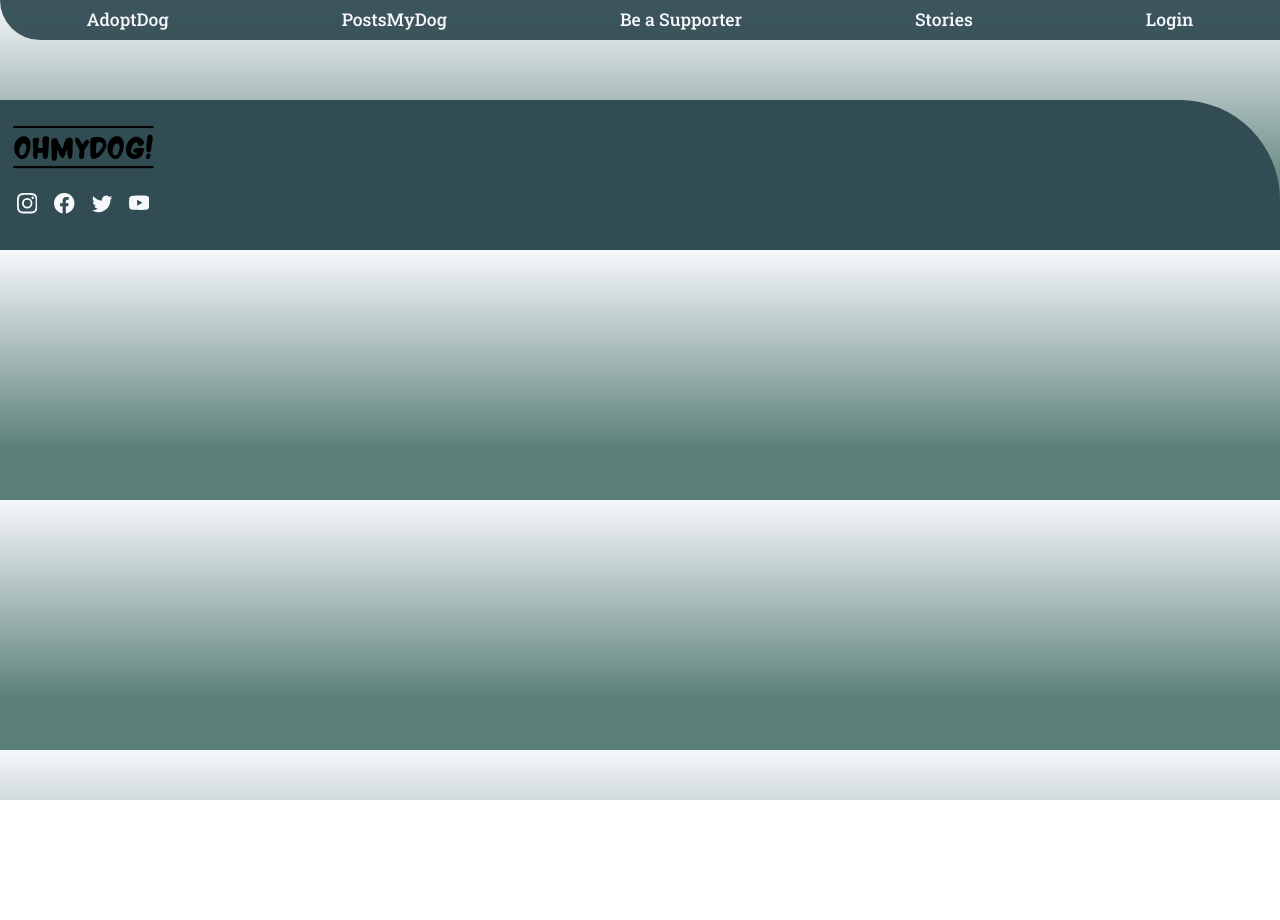
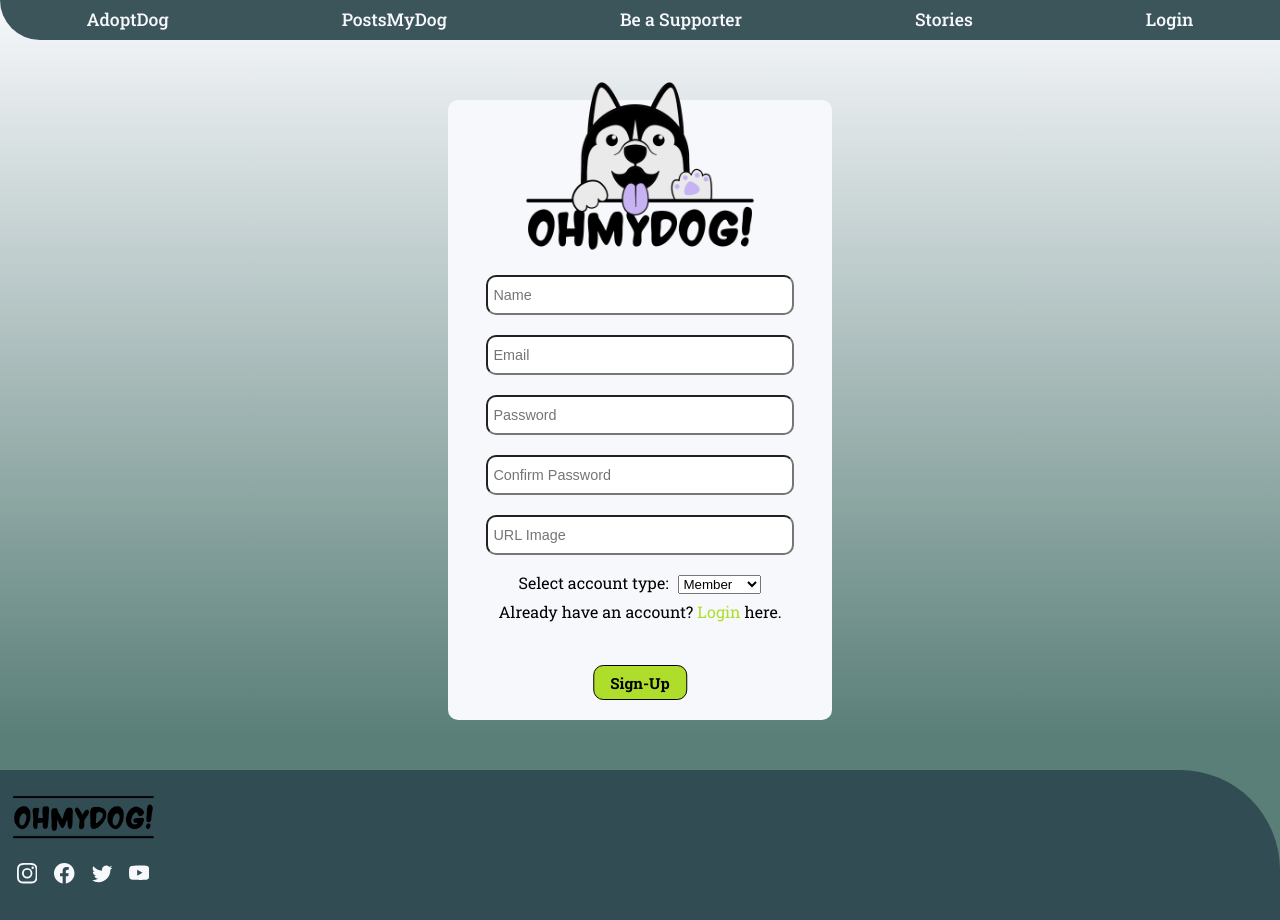
Before and after one commit to ronycastroc/ohmydog-fullstack, a React (Create React App) app: page /auth/sign-up in a window 1280 px wide. Before the commit the page ends 800 px from the top, so only its background shows below. Built offline with nearby package versions, Linux system fonts and the light colour scheme.

Commit message:
feat: sign up page

```diff
--- a/src/App.js
+++ b/src/App.js
@@ -1,6 +1,6 @@
 import { BrowserRouter, Routes, Route } from "react-router-dom";
 import { Footer, Header } from "./components";
-import { AdoptDog, DogPage, Home, Posts, SignIn } from "./pages";
+import { AdoptDog, DogPage, Home, Posts, SignIn, SignUp } from "./pages";
 import { Flip, ToastContainer } from "react-toastify";
 
 export const App = () => {
@@ -13,6 +13,7 @@ export const App = () => {
         <Routes>
           <Route path="/" element={<Home />}/>
           <Route path="/auth/sign-in" element={<SignIn />}/>
+          <Route path="/auth/sign-up" element={<SignUp />}/>
           <Route path="/adopt-dog" element={<AdoptDog />}/>
           <Route path="/adopt-dog/:dogId" element={<DogPage />}/>
           <Route path="/posts-mydog" element={<Posts />}/>
--- a/src/components/CardFacts/CardFacts.js
+++ b/src/components/CardFacts/CardFacts.js
@@ -67,7 +67,7 @@ const Wrapper = styled.div`
 
   img {
     width: 22vw;
-    height: 50vh;
+    height: 45vh;
     object-fit: cover;
     border-radius: 10px;
     margin: 0 auto;
--- a/src/components/Footer/Footer.js
+++ b/src/components/Footer/Footer.js
@@ -33,7 +33,7 @@ const Wrapper = styled.div`
   height: 150px;
   background-color: var(--dark-color);
   border-top-right-radius: 100px;
-  margin-top: 100px;
+  margin-top: 50px;
   position: relative;
   bottom: 0;
   left: 0;
--- a/src/pages/Auth/SignIn.js
+++ b/src/pages/Auth/SignIn.js
@@ -23,13 +23,20 @@ export const SignIn = () => {
       const user = await postSignIn(body);
 
       localStorage.setItem("token", JSON.stringify(user.token));
+      resetForm();
       navigate("/");
     } catch (error) {
       if (error.response.status === 401) {
         return toast.error("Your email or password is incorrect, please try again.");
       }
+      resetForm();
       return toast.error("Something went wrong, please try again later.");
     }
+  };
+
+  const resetForm = () => {
+    setEmail("");
+    setPassword("");
   };
 
   return (
@@ -56,29 +63,29 @@ export const SignIn = () => {
             <p>Do not have an account? <span onClick={() => { navigate("/auth/sign-up"); }}>Register</span> here.</p>
           </div>
 
-          <div>
+          <div className="div-button">
             <Button>
               Sign-In
             </Button>
           </div>
         </Form>
-
       </Wrapper>
     </>
   );
 };
 
-const Wrapper = styled.div`
+export const Wrapper = styled.div`
   background-color: var(--white-color);
   max-width: 30vw;
-  height: 70vh;
+  min-height: 70vh;
   margin: 0 auto;
   margin-top: 100px;
   border-radius: 10px;
   position: relative;
+  padding-bottom: 100px;
 `;
 
-const Form = styled.form`
+export const Form = styled.form`
   display: flex;
   flex-direction: column;
   align-items: center;
@@ -95,6 +102,11 @@ const Form = styled.form`
 
   span {
     color: var(--buttom-color);
+    cursor: pointer;
+  }
+
+  .div-link {
+    margin-top: -10px;
   }
 
   button {
@@ -104,7 +116,12 @@ const Form = styled.form`
     transform: translate(-50%, 0);
   }
 
-  .div-link {
-    margin-top: -10px;
+  .account-type {
+    display: flex;
+    margin-bottom: 20px;
+
+    h3 {
+      margin-right: 10px;
+    }
   }
 `;
--- /dev/null
+++ b/src/pages/Auth/SignUp.js
@@ -0,0 +1,118 @@
+import { useState } from "react";
+import { useNavigate } from "react-router-dom";
+import { toast } from "react-toastify";
+import { Button, Logo } from "../../components";
+import { postSignUp } from "../../services";
+import { Form, Wrapper } from "./SignIn";
+
+export const SignUp = () => {
+  const [name, setName] = useState("");
+  const [email, setEmail] = useState("");
+  const [password, setPassword] = useState("");
+  const [confirmPassword, setConfirmPassword] = useState("");
+  const [urlImage, setUrlImage] = useState("");
+  const [accountType, setAccountType] = useState("Member");
+
+  const navigate = useNavigate();
+
+  const handleForm = async (e) => {
+    e.preventDefault();
+
+    if (password !== confirmPassword) {
+      toast.warning("Passwords don't match");
+      setPassword("");
+      setConfirmPassword("");
+      return;
+    }
+
+    if (password.length < 6) {
+      toast.warning("Password must be at least 6 characters long");
+      setPassword("");
+      setConfirmPassword("");
+      return;
+    }
+
+    const body = {
+      name,
+      email,
+      password,
+      urlImage,
+      accountType
+    };
+
+    try {
+      await postSignUp(body);
+
+      navigate("/auth/sign-in");
+    } catch (error) {
+      if (error.response.status === 409) {
+        return toast.error("Email already registered, try another email");
+      }
+      return toast.error("Something went wrong, please try again later.");
+    }
+  };
+
+  return (
+    <>
+      <Wrapper>
+        <Logo />
+
+        <Form onSubmit={handleForm}>
+          <input
+            type="text"
+            name="name"
+            placeholder="Name"
+            value={name}
+            onChange={(e) => setName(e.target.value)}
+            required />
+          <input
+            type="email"
+            name="email"
+            placeholder="Email"
+            value={email}
+            onChange={(e) => setEmail(e.target.value)}
+            required />
+          <input
+            type="password"
+            name="password"
+            placeholder="Password"
+            value={password}
+            onChange={(e) => setPassword(e.target.value)}
+            required />
+          <input
+            type="password"
+            name="confirm-password"
+            placeholder="Confirm Password"
+            value={confirmPassword}
+            onChange={(e) => setConfirmPassword(e.target.value)}
+            required />
+          <input
+            type="url"
+            name="url-image"
+            placeholder="URL Image"
+            value={urlImage}
+            onChange={(e) => setUrlImage(e.target.value)}
+            required />
+
+          <div className="account-type">
+            <h3>Select account type: </h3>
+            <select onChange={(e) => setAccountType(e.target.value)}>
+              <option value="Member">Member</option>
+              <option value="Veterinary">Veterinary</option>
+            </select>
+          </div>
+
+          <div className="div-link">
+            <p>Already have an account? <span onClick={() => { navigate("/auth/sign-in"); }}>Login</span> here.</p>
+          </div>
+
+          <div>
+            <Button>
+              Sign-Up
+            </Button>
+          </div>
+        </Form>
+      </Wrapper>
+    </>
+  );
+};
--- a/src/pages/index.js
+++ b/src/pages/index.js
@@ -3,3 +3,4 @@ export * from "./AdoptDog/AdoptDog";
 export * from "./DogPage/DogPage";
 export * from "./Posts/Posts";
 export * from "./Auth/SignIn";
+export * from "./Auth/SignUp";
--- a/src/services/authApi.js
+++ b/src/services/authApi.js
@@ -5,3 +5,9 @@ export const postSignIn = async (body) => {
 
   return response.data;
 };
+
+export const postSignUp = async (body) => {
+  const response = await api.post("/sign-up", body);
+
+  return response.data;
+};
```
